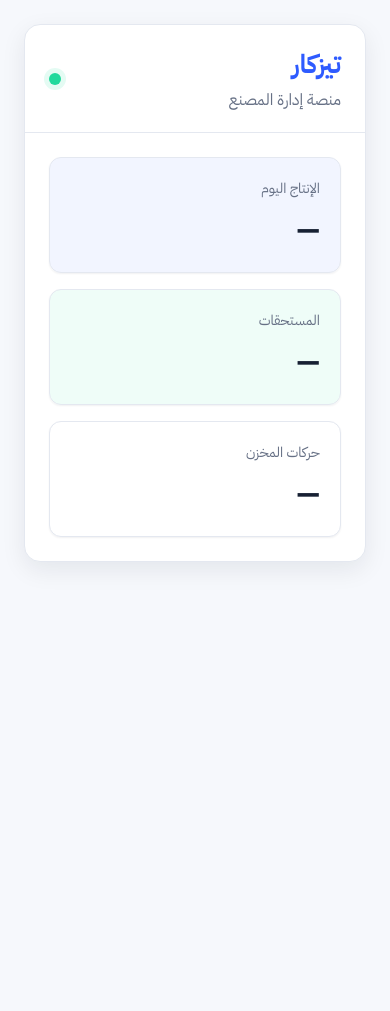
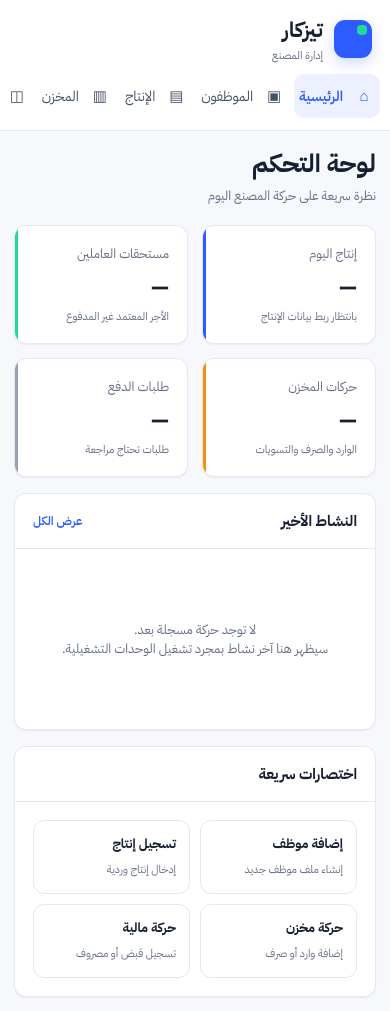
Before and after one commit to alomdamohamed652-afk/Tezkar, a Next.js app in the folder apps/web/: page / in a window 390 px wide. Before the commit the page ends 844 px from the top, so only its background shows below. Built offline with nearby package versions, Linux system fonts and the light colour scheme.

Commit message:
feat: build Tezkar responsive dashboard shell

```diff
--- a/apps/web/app/page.tsx
+++ b/apps/web/app/page.tsx
@@ -1,47 +1,90 @@
-const cards = [
-  { label: "الإنتاج اليوم", value: "—", tone: "primary" },
-  { label: "المستحقات", value: "—", tone: "accent" },
-  { label: "حركات المخزن", value: "—", tone: "neutral" }
+const nav = [
+  ["⌂", "الرئيسية"],
+  ["▣", "الموظفون"],
+  ["▤", "الإنتاج"],
+  ["▥", "المخزن"],
+  ["◫", "المشتريات"],
+  ["◇", "الطلبات"],
+  ["₤", "المالية"],
+  ["▦", "التقارير"]
+];
+
+const quick = [
+  ["إضافة موظف", "إنشاء ملف موظف جديد"],
+  ["تسجيل إنتاج", "إدخال إنتاج وردية"],
+  ["حركة مخزن", "إضافة وارد أو صرف"],
+  ["حركة مالية", "تسجيل قبض أو مصروف"]
 ];
 
 export default function HomePage() {
   return (
-    <main style={{ minHeight: "100vh", padding: 24 }}>
-      <section style={{
-        maxWidth: 1180, margin: "0 auto", background: "var(--surface)",
-        border: "1px solid var(--border)", borderRadius: "var(--radius-lg)",
-        boxShadow: "var(--shadow-md)", overflow: "hidden"
-      }}>
-        <header style={{
-          padding: "20px 24px", borderBottom: "1px solid var(--border)",
-          display: "flex", alignItems: "center", justifyContent: "space-between", gap: 16
-        }}>
+    <div className="app-shell">
+      <aside className="sidebar">
+        <div className="brand">
+          <div className="brand-mark" aria-hidden="true" />
+          <div className="brand-copy">
+            <div className="brand-name">تيزكار</div>
+            <div className="brand-sub">إدارة المصنع</div>
+          </div>
+        </div>
+        <div className="nav-title">النظام</div>
+        <nav className="nav" aria-label="التنقل الرئيسي">
+          {nav.map(([icon, label], index) => (
+            <a className={`nav-item${index === 0 ? " active" : ""}`} href="#" key={label}>
+              <span className="nav-icon">{icon}</span>
+              <span>{label}</span>
+            </a>
+          ))}
+        </nav>
+      </aside>
+
+      <main className="main">
+        <header className="topbar">
           <div>
-            <div style={{ fontSize: 26, fontWeight: 700, color: "var(--brand-primary)" }}>تيزكار</div>
-            <div style={{ color: "var(--brand-muted)", marginTop: 4 }}>منصة إدارة المصنع</div>
+            <h1 className="page-title">لوحة التحكم</h1>
+            <p className="page-subtitle">نظرة سريعة على حركة المصنع اليوم</p>
           </div>
-          <div aria-hidden style={{
-            width: 12, height: 12, borderRadius: "50%", background: "var(--brand-accent)",
-            boxShadow: "0 0 0 5px rgb(33 217 156 / 12%)"
-          }} />
+          <div className="user-chip">
+            <div className="avatar">م</div>
+            <div>
+              <div className="user-name">المستخدم الحالي</div>
+              <div className="user-role">مدير النظام</div>
+            </div>
+          </div>
         </header>
-        <div style={{
-          padding: 24, display: "grid",
-          gridTemplateColumns: "repeat(auto-fit, minmax(210px, 1fr))", gap: 16
-        }}>
-          {cards.map((card) => (
-            <article key={card.label} style={{
-              padding: 20, border: "1px solid var(--border)", borderRadius: "var(--radius-md)",
-              background: card.tone === "primary" ? "rgb(46 91 255 / 6%)"
-                : card.tone === "accent" ? "rgb(33 217 156 / 7%)" : "var(--surface)",
-              boxShadow: "var(--shadow-sm)"
-            }}>
-              <div style={{ color: "var(--brand-muted)", fontSize: 14 }}>{card.label}</div>
-              <div style={{ fontSize: 30, fontWeight: 700, marginTop: 8 }}>{card.value}</div>
-            </article>
-          ))}
-        </div>
-      </section>
-    </main>
+
+        <section className="content">
+          <div className="stats">
+            <article className="card stat"><div className="stat-label">إنتاج اليوم</div><div className="stat-value">—</div><div className="stat-note">بانتظار ربط بيانات الإنتاج</div></article>
+            <article className="card stat accent"><div className="stat-label">مستحقات العاملين</div><div className="stat-value">—</div><div className="stat-note">الأجر المعتمد غير المدفوع</div></article>
+            <article className="card stat warning"><div className="stat-label">حركات المخزن</div><div className="stat-value">—</div><div className="stat-note">الوارد والصرف والتسويات</div></article>
+            <article className="card stat neutral"><div className="stat-label">طلبات الدفع</div><div className="stat-value">—</div><div className="stat-note">طلبات تحتاج مراجعة</div></article>
+          </div>
+
+          <div className="grid">
+            <section className="card">
+              <div className="card-header">
+                <h2 className="card-title">النشاط الأخير</h2>
+                <a className="link-button" href="#">عرض الكل</a>
+              </div>
+              <div className="empty">لا توجد حركة مسجلة بعد.<br />سيظهر هنا آخر نشاط بمجرد تشغيل الوحدات التشغيلية.</div>
+            </section>
+
+            <section className="card">
+              <div className="card-header"><h2 className="card-title">اختصارات سريعة</h2></div>
+              <div className="card-body">
+                <div className="quick-grid">
+                  {quick.map(([title, desc]) => (
+                    <a className="quick" href="#" key={title}>
+                      <strong>{title}</strong><span>{desc}</span>
+                    </a>
+                  ))}
+                </div>
+              </div>
+            </section>
+          </div>
+        </section>
+      </main>
+    </div>
   );
 }
```
